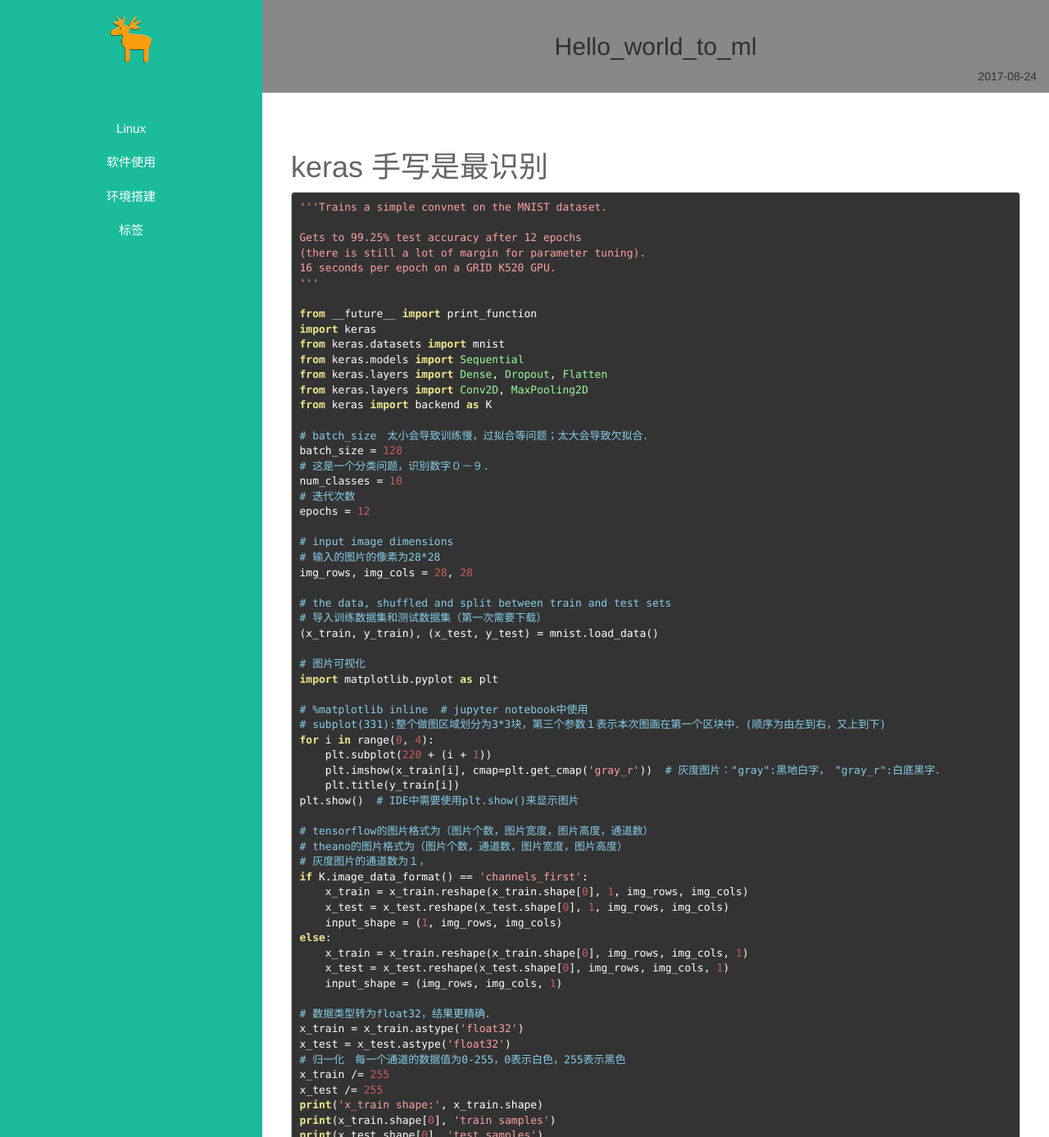
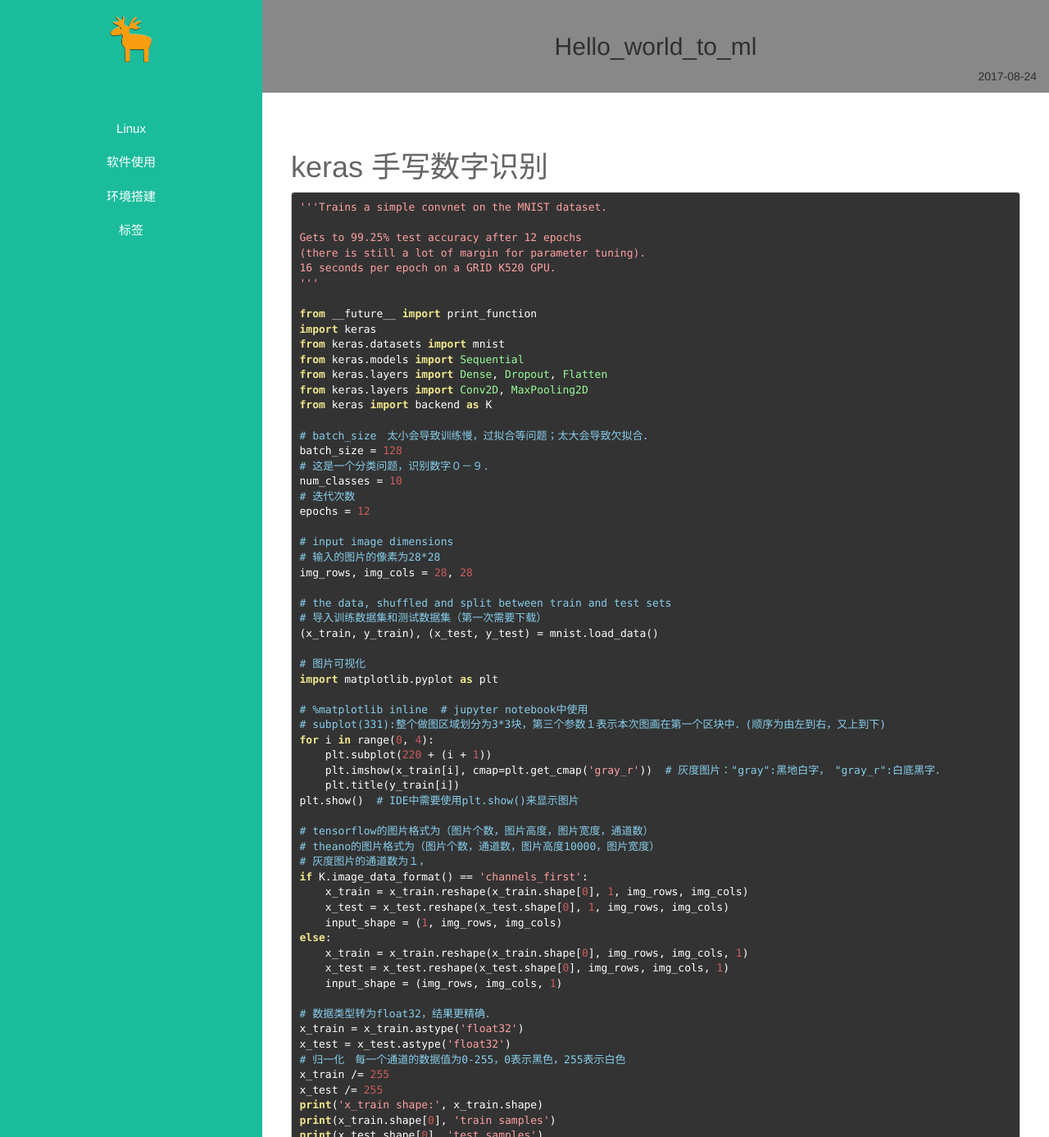
Before and after one commit to zjj421/zjj421.github.io, a Jekyll site: the page built from _posts/DA/2017-08-24-Hello_World_to_ML.md, in a window 1280 px wide. Shown: the top 1387 px of the page at 82% size. Built offline with Jekyll 4.4.1, drawn with Linux system fonts in a browser that asks for light colours; our own code applies the rules of GitHub Pages for plain Markdown files.

````diff
--- a/_config.yml
+++ b/_config.yml
@@ -26,7 +26,7 @@ ga:
   url: zjj421.github.io
 
 # default active
-active: 读书
+active: coding
 
 # 首页除了最新文章外显示分类
 # cates:
@@ -37,5 +37,5 @@ active: 读书
 locals:
   tags: 标签
   about: 关于
-  newest: 吃饭睡觉打豆豆
+  newest: 吃饭，码代码，码论文，睡觉。
   archive: 存档
--- a/_layouts/page.html
+++ b/_layouts/page.html
@@ -12,9 +12,4 @@ layout: base
       {{ content }}
     </div>
   </div>
-  <!--<div class="aside3-foot">
-    <div class="recordcode" style="text-align:center;margin-bottom:20px;">
-      <a href="http://www.miitbeian.gov.cn" target="_blank">粤ICP备15060842号</a>
-    </div>
-  </div>-->
 </div>
--- a/_layouts/post.html
+++ b/_layouts/post.html
@@ -12,12 +12,6 @@ layout: base
       {{ content }}
     </div>
   </div>
-  <!--<div class="aside3-foot">
-    <div class="recordcode" style="text-align:center;margin-bottom:20px;">
-      <a href="http://www.miitbeian.gov.cn" target="_blank">粤ICP备15060842号</a>
-    </div>
-  </div>-->
-  <!-- Menu -->
   <div id="content_table" style="position:fixed;right:20px;top:120px;display:none;">
     <div class="panel panel-success">
       <div class="panel-body" id="nav"></div>
--- a/_posts/DA/2017-08-24-Hello_World_to_ML.md
+++ b/_posts/DA/2017-08-24-Hello_World_to_ML.md
@@ -1,4 +1,4 @@
-# keras 手写是最识别
+# keras 手写数字识别
 
 ```
 '''Trains a simple convnet on the MNIST dataset.
@@ -42,8 +42,8 @@ for i in range(0, 4):
     plt.title(y_train[i])
 plt.show()  # IDE中需要使用plt.show()来显示图片
 
-# tensorflow的图片格式为（图片个数，图片宽度，图片高度，通道数）
-# theano的图片格式为（图片个数，通道数，图片宽度，图片高度）
+# tensorflow的图片格式为（图片个数，图片高度，图片宽度，通道数）
+# theano的图片格式为（图片个数，通道数，图片高度10000，图片宽度）
 # 灰度图片的通道数为１，
 if K.image_data_format() == 'channels_first':
     x_train = x_train.reshape(x_train.shape[0], 1, img_rows, img_cols)
@@ -57,7 +57,7 @@ else:
 # 数据类型转为float32，结果更精确．
 x_train = x_train.astype('float32')
 x_test = x_test.astype('float32')
-# 归一化　每一个通道的数据值为0-255，0表示白色，255表示黑色
+# 归一化　每一个通道的数据值为0-255，0表示黑色，255表示白色
 x_train /= 255
 x_test /= 255
 print('x_train shape:', x_train.shape)
@@ -165,5 +165,4 @@ print("metrics_name: ", model.metrics_names)
 
 print('Test loss:', score[0])
 print('Test accuracy:', score[1])
-
 ```
--- a/pages/about.html
+++ b/pages/about.html
@@ -7,4 +7,4 @@ titlename: 关于
 <p style=font-size:18px>github上copy过来的模板，希望自己以后勤记笔记吧</p>
 
 <h3>关于作者</h3>
-<p style=font-size:18px>嗯, 搬砖</p>
+<p style=font-size:18px>吃饭，论文，码代码，睡觉。</p>
````
Also changed, not shown: _posts/TED/2017-08-26-A-bettrt-way-to-talk-about-love.md (added, +34 -0 lines), LICENSE.txt, README.md, 1 other file.
